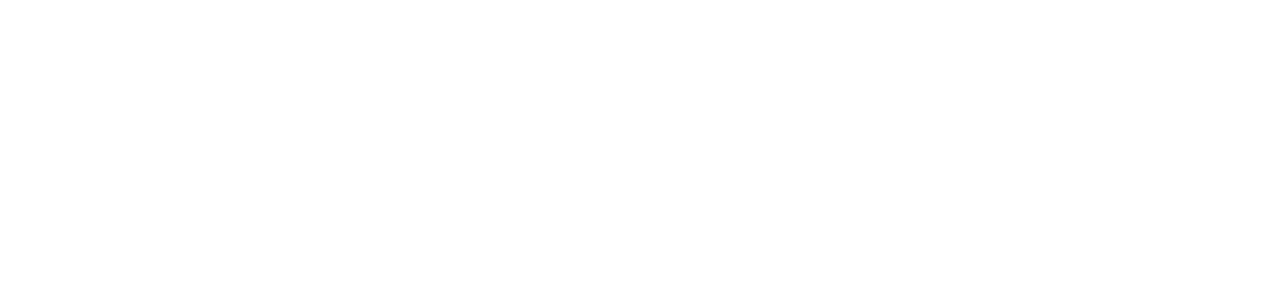
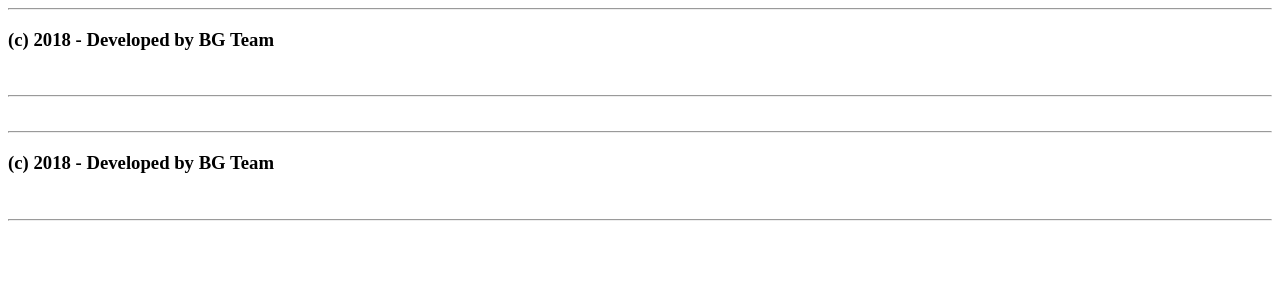
Before and after one commit to P-Georgiev/PU_SPA_DEMO_4.13.2018, an Angular app in the folder my-blog-app/: page /home in a window 1280 px wide. Shown: the top 300 px of the page. Built offline with nearby package versions, Linux system fonts and the light colour scheme.

Commit message:
Footer component added.

```diff
--- a/my-blog-app/src/app/app.component.html
+++ b/my-blog-app/src/app/app.component.html
@@ -1 +1,4 @@
-<router-outlet></router-outlet>
+<div class="container">
+    <router-outlet></router-outlet>
+</div>
+<app-footer></app-footer>
--- a/my-blog-app/src/app/app.module.ts
+++ b/my-blog-app/src/app/app.module.ts
@@ -4,11 +4,13 @@ import { NgModule } from '@angular/core';
 import { AppComponent } from './app.component';
 import { AppRoutingModule } from './app-routing.module';
 import { NotFoundComponent } from './components/not-found/not-found.component';
+import { FooterComponent } from './components/footer/footer.component';
 
 @NgModule({
   declarations: [
     AppComponent,
-    NotFoundComponent
+    NotFoundComponent,
+    FooterComponent
   ],
   imports: [
     BrowserModule,
--- /dev/null
+++ b/my-blog-app/src/app/components/footer/footer.component.html
@@ -0,0 +1,26 @@
+<footer>
+  <hr>
+  <div id="footer-holder">
+      <div>
+          <!-- (c) 2018 -
+              <input class="handyClock" type="text" id="clock"/> -->
+          <h3>
+            (c) 2018 - Developed by BG Team
+          </h3>
+          <br/>
+          <!-- <div>
+              <a href="https://www.facebook.com/profile.php?id=100000862476257" target="_blank">
+                  <img src="../assets/images/social-icons/facebook.ico" alt="Facebook" title="Facebook">
+              </a>
+              <a href="https://github.com/BaiGanio" target="_blank">
+                  <img src="../assets//images/social-icons/octo.png" alt="GitHub" title="Github">
+              </a>
+              <a href="#">
+                  <img src="../assets/images/social-icons/google.png" alt="Google" title="Google">
+              </a>
+          </div> -->
+      </div>
+      <hr>
+  </div>
+</footer>
+<br>
--- /dev/null
+++ b/my-blog-app/src/app/components/footer/footer.component.ts
@@ -0,0 +1,15 @@
+import { Component, OnInit } from '@angular/core';
+
+@Component({
+  selector: 'app-footer',
+  templateUrl: './footer.component.html',
+  styleUrls: ['./footer.component.css']
+})
+export class FooterComponent implements OnInit {
+
+  constructor() { }
+
+  ngOnInit() {
+  }
+
+}
```
Also changed, not shown: my-blog-app/src/app/components/footer/footer.component.css (added), 1 other file (tests, documents, lock files or other folders).
